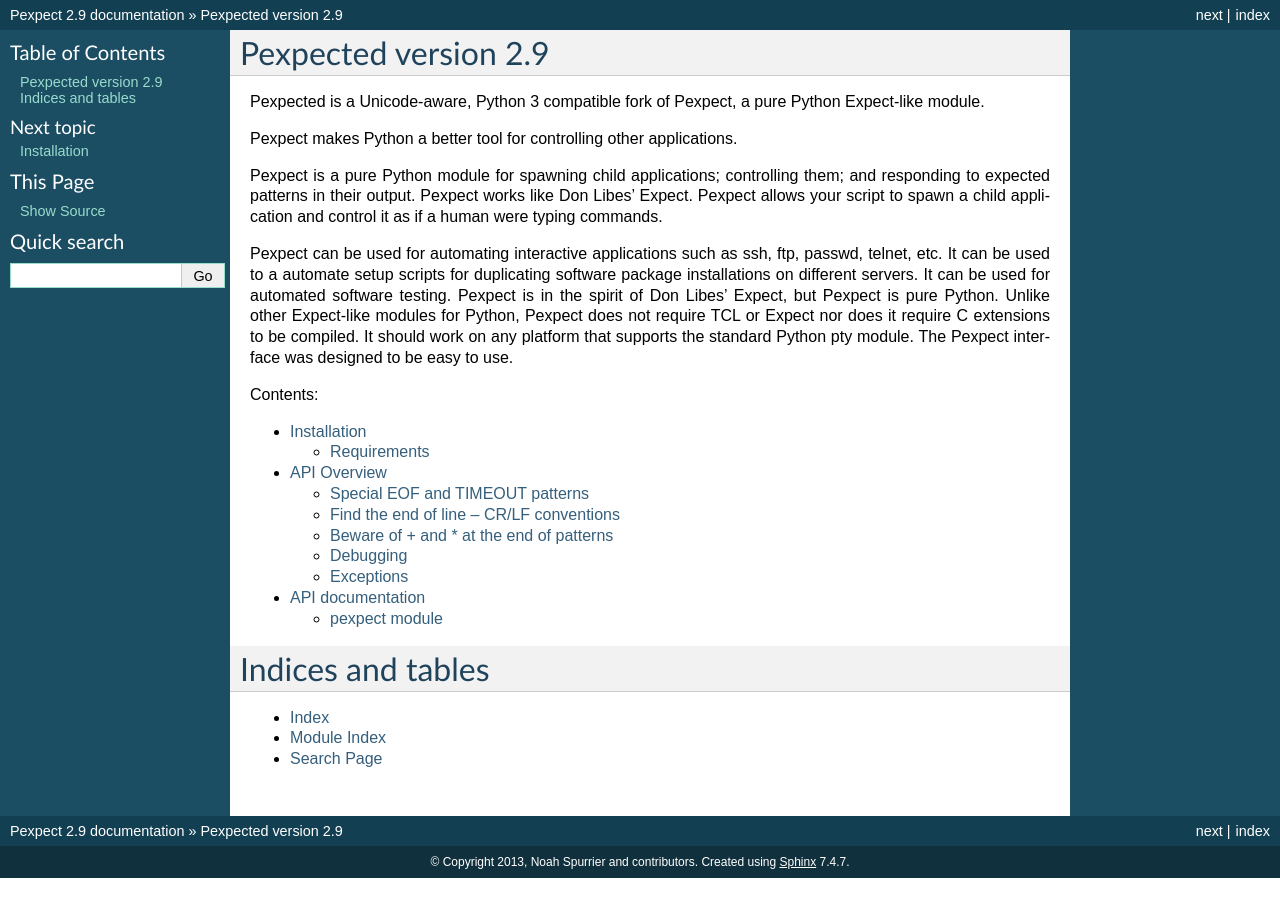
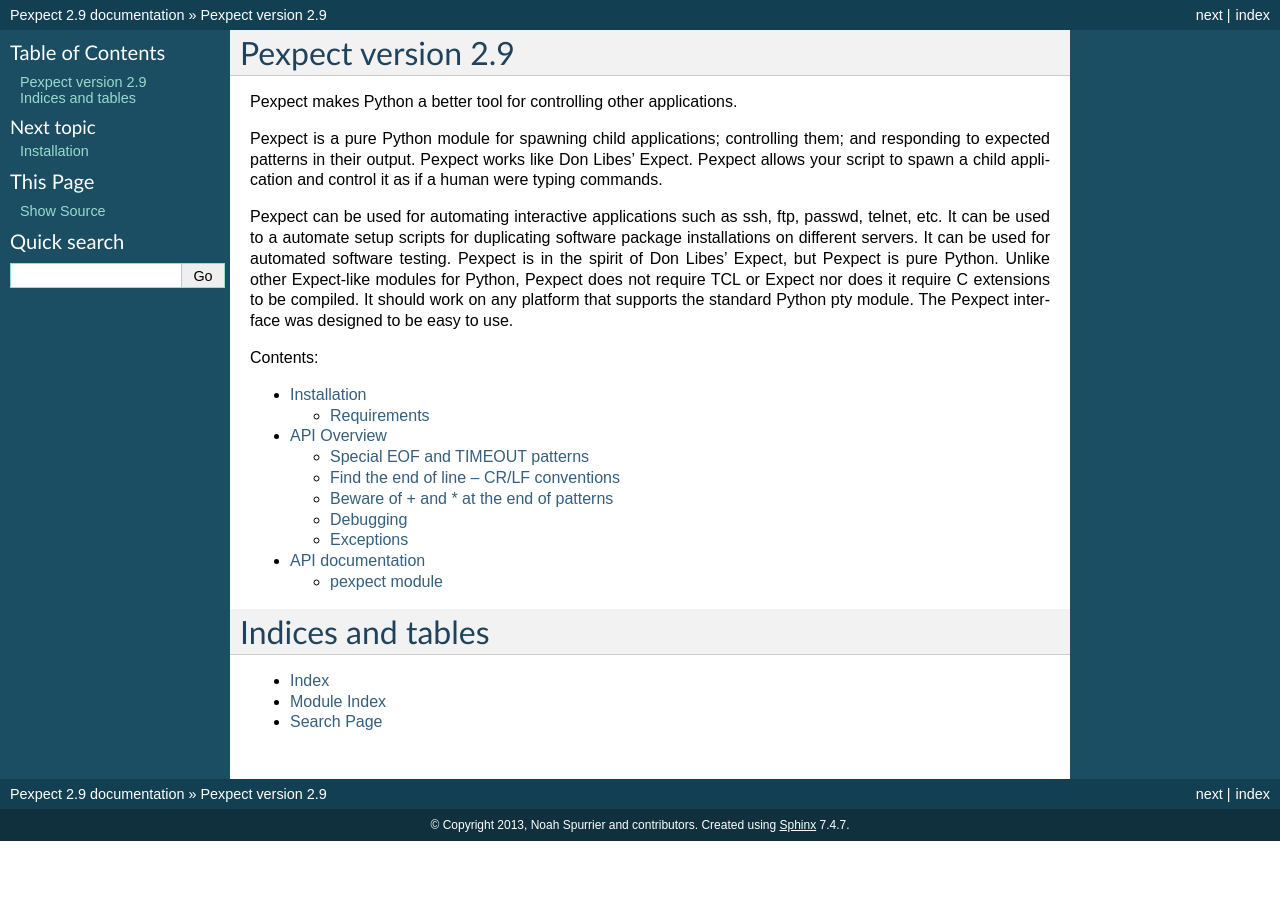
Before and after one commit to pexpect/pexpect, a Sphinx documentation site: the page built from doc/index.rst, in a window 1280 px wide. Built offline with Sphinx 7.4.7, drawn with Linux system fonts in a browser that asks for light colours.

Commit message:
Remove reference to Pexpected in the docs - it will be the next version of pexpect

```diff
--- a/doc/index.rst
+++ b/doc/index.rst
@@ -1,8 +1,5 @@
-Pexpected version |version|
-===========================
-
-Pexpected is a Unicode-aware, Python 3 compatible fork of Pexpect, a pure Python
-Expect-like module.
+Pexpect version |version|
+=========================
 
 Pexpect makes Python a better tool for controlling other
 applications.
```
